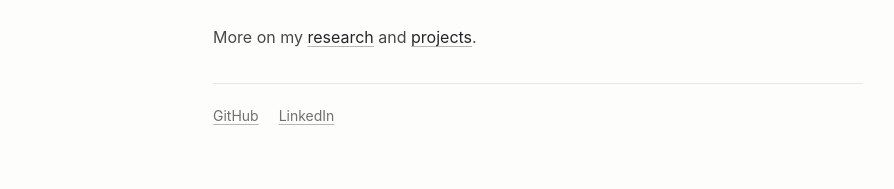
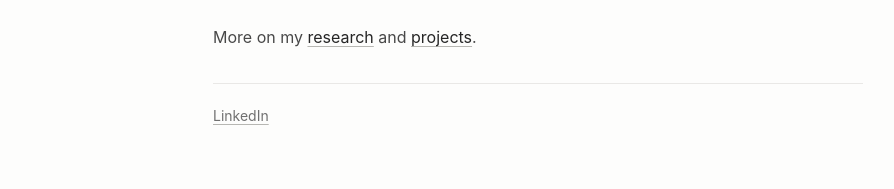
Before and after one commit to AFadhluddin/AFadhluddin.github.io, a Jekyll site: the page built from index.html, in a window 1280 px wide. Shown: the part 793-982 px from the top of the page, without its empty margins (161-1055 px from the left). Built offline with Jekyll 4.4.1, drawn with Linux system fonts in a browser that asks for light colours.

Commit message:
Remove GitHub profile link and design reference notes

```diff
--- a/_data/profile.yml
+++ b/_data/profile.yml
@@ -5,7 +5,5 @@ portrait:
   height: 400
   alt: Ahmed Fadhluddin
 social:
-  - name: GitHub
-    url: https://github.com/AFadhluddin
   - name: LinkedIn
     url: https://www.linkedin.com/in/ahmed-fadhluddin/
```
Also changed, not shown: docs/verification.md (+1 -2 lines), README.md.
